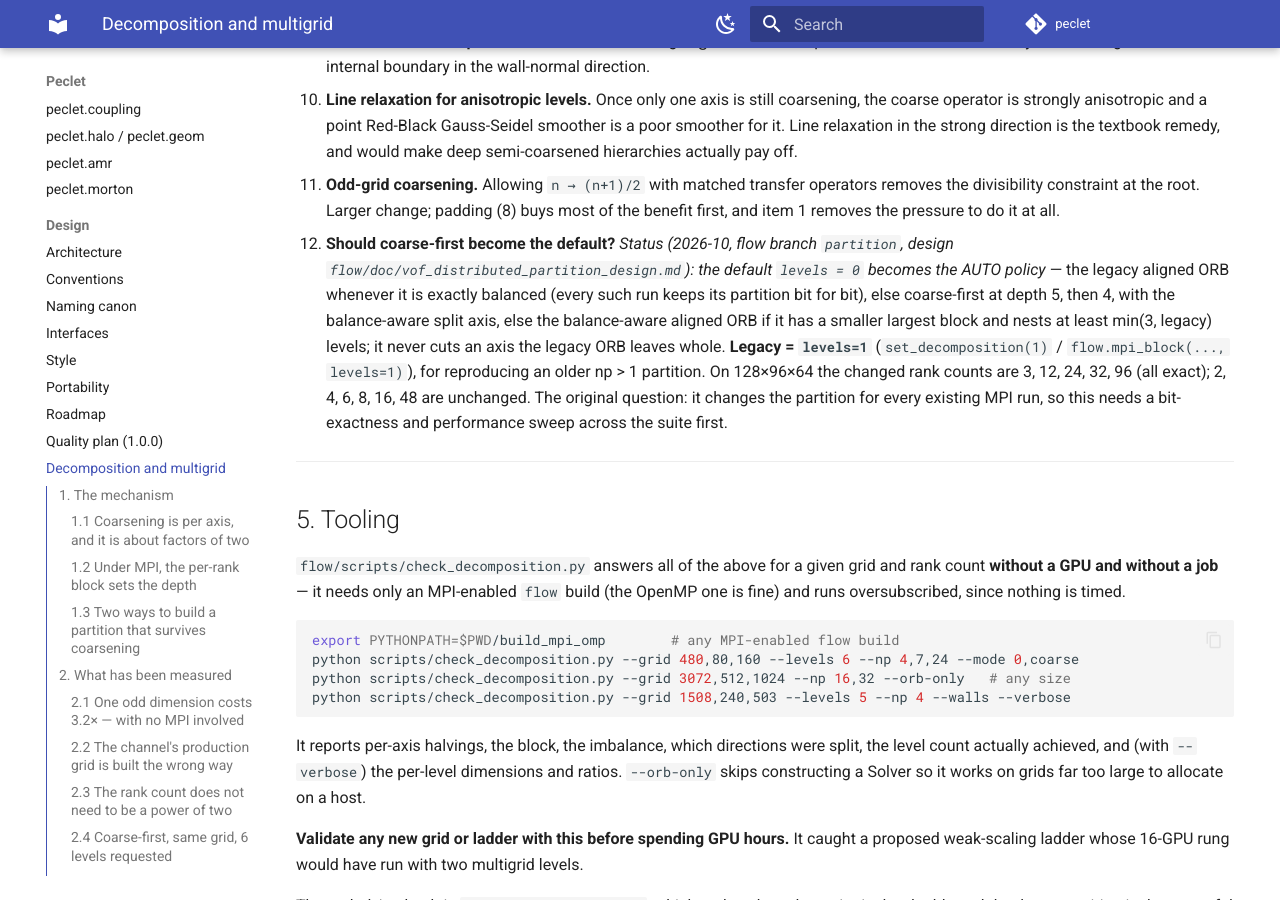
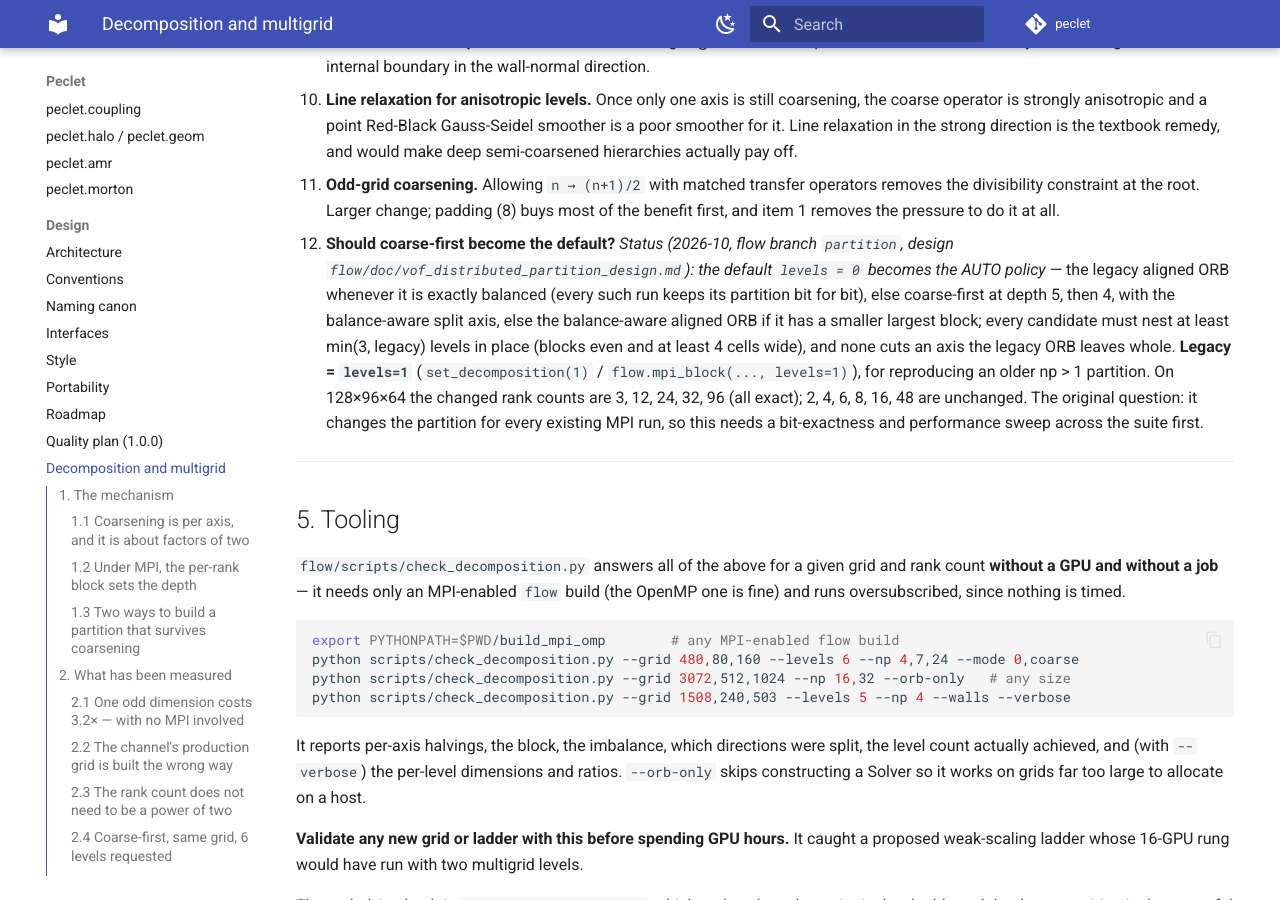
Before and after one commit to computational-chemical-engineering/peclet, an MkDocs documentation site: the page built from docs/DECOMPOSITION_AND_MULTIGRID.md, in a window 1280 px wide and 900 px high, scrolled down 9220 px. Built offline with MkDocs 1.6.1 and Material for MkDocs 9.7.7, drawn with Linux system fonts in a browser that asks for light colours; comment, search, counter and statistics services are not loaded; some of the changed text lies outside the part shown.

Commit message:
docs: partition rulings 2026-10-19 -- every auto candidate nests >= min(3, legacy) levels; L3 warning only with np > 1
Co-Authored-By: Claude Opus 5.5 <noreply@anthropic.com>
Claude-Session: https://claude.ai/code/session_0127kjaH3FmCxkx1nzhmxWbn

```diff
--- a/docs/DECOMPOSITION_AND_MULTIGRID.md
+++ b/docs/DECOMPOSITION_AND_MULTIGRID.md
@@ -284,7 +284,8 @@ ladder, because MueLu *repartitions its coarse levels onto fewer ranks* rather t
    workstation (5965WX, 6-core CCDs) shows the same with the roles swapped, 6×4 = 67.6 against
    4×6 = 47.1 and 1×24 = 52.3 (`flow/doc/vof_distributed_partition_design.md` F8, §0). Genoa:
    T ∈ {1, 2, 4, 8}; 5965WX: T ∈ {1, 2, 3, 6}. `flow.Solver.init_mpi` prints one stderr line naming
-   the straddling ranks when every OpenMP thread is pinned to one CPU. Launch recipes: SNELLIUS.md
+   the straddling ranks when np > 1 and every OpenMP thread is pinned to one CPU (a one-rank job
+   stays silent). Launch recipes: SNELLIUS.md
    ("One NUMA domain, hybrid MPI × OpenMP").
 
 ---
@@ -424,8 +425,9 @@ Roughly in order of expected value.
    `flow/doc/vof_distributed_partition_design.md`): the default `levels = 0` becomes the AUTO
    policy* — the legacy aligned ORB whenever it is exactly balanced (every such run keeps its
    partition bit for bit), else coarse-first at depth 5, then 4, with the balance-aware split axis,
-   else the balance-aware aligned ORB if it has a smaller largest block and nests at least
-   min(3, legacy) levels; it never cuts an axis the legacy ORB leaves whole. **Legacy = `levels=1`**
+   else the balance-aware aligned ORB if it has a smaller largest block; every candidate must nest
+   at least min(3, legacy) levels in place (blocks even and at least 4 cells wide), and none cuts
+   an axis the legacy ORB leaves whole. **Legacy = `levels=1`**
    (`set_decomposition(1)` / `flow.mpi_block(..., levels=1)`), for reproducing an older np > 1
    partition. On 128×96×64 the changed rank counts are 3, 12, 24, 32, 96 (all exact); 2, 4, 6, 8,
    16, 48 are unchanged. The original question: it changes the partition for every existing MPI
```
